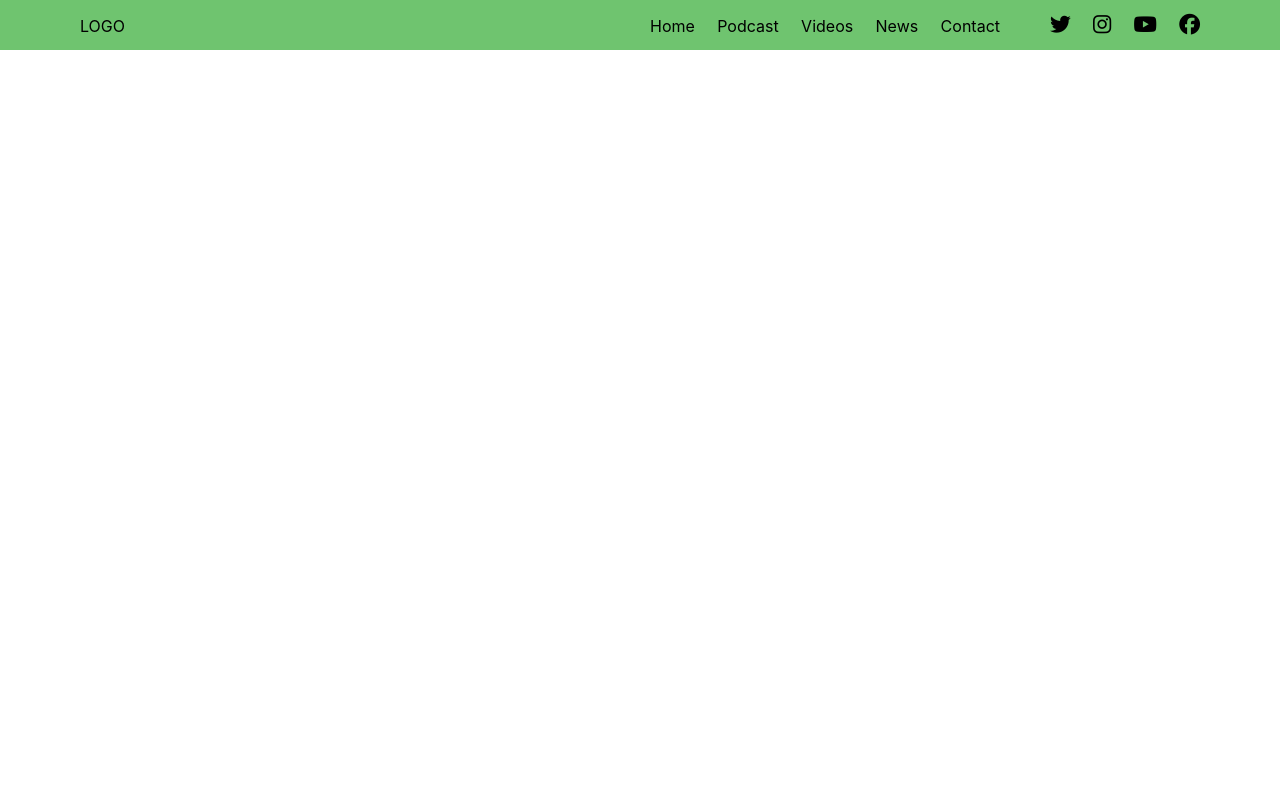
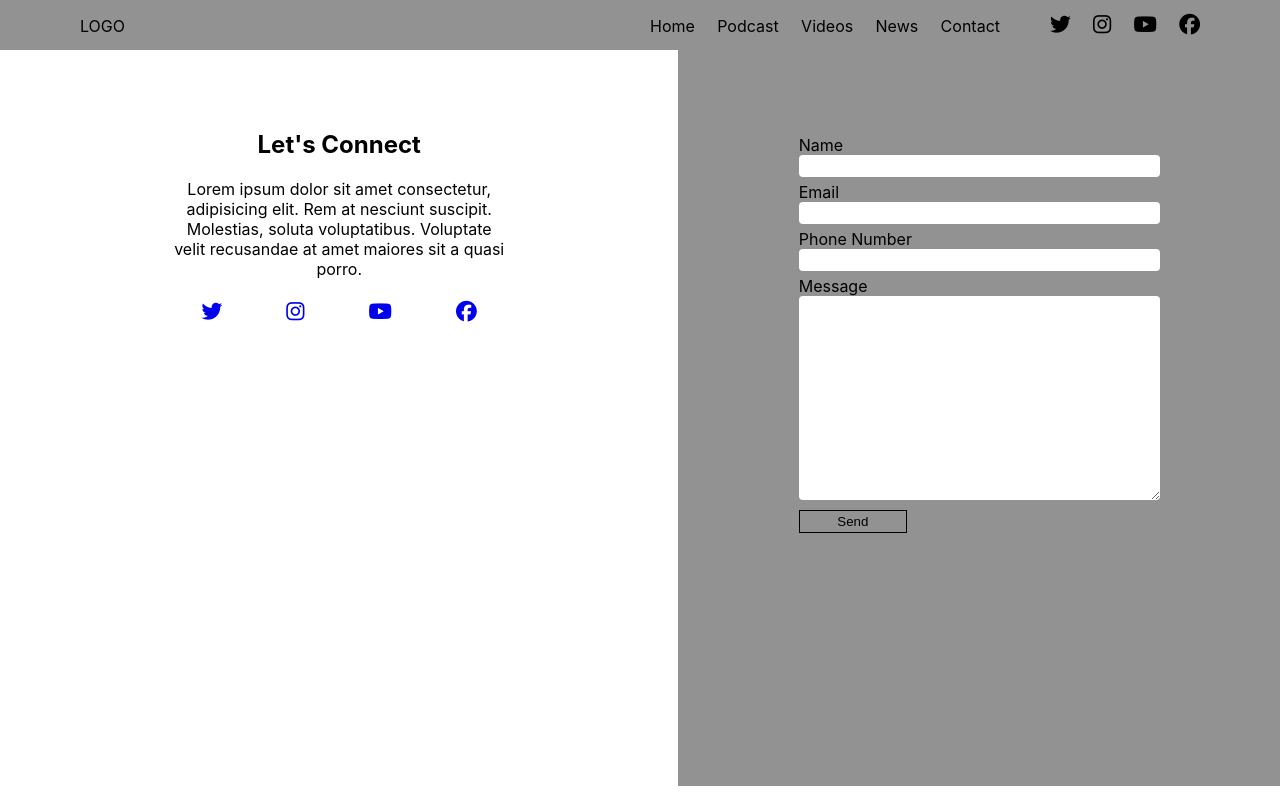
Before and after one commit to mdc-dev/mma-breez-blog, a React (Create React App) app: page /contact in a window 1280 px wide. Built offline with nearby package versions, Linux system fonts and the light colour scheme.

Commit message:
added contact page as well as removed all colors to wires

```diff
--- a/src/App.js
+++ b/src/App.js
@@ -5,6 +5,7 @@ import Home from './components/home/home'
 import Podcast from './components/podcast/podcast';
 import Clips from './components/clips/clips';
 import Articles from './components/articles/articles';
+import Contact from './components/contact/contact';
 
 function App() {
   return (
@@ -16,6 +17,7 @@ function App() {
       <Route exact path="/podcast" element={<Podcast />}/>
       <Route exact path="/clips" element={<Clips />}/>
       <Route exact path="/articles" element={<Articles />}/>
+      <Route exact path="/contact" element={<Contact />}/>
       </Routes>
       </BrowserRouter>
     </div>
--- a/src/components/articles/articles.scss
+++ b/src/components/articles/articles.scss
@@ -1,7 +1,6 @@
 .article-container {
     height: 92vh;
     width: 100vw;
-    background-color: yellow;
     display: inline-flex;
     padding: auto;
 
@@ -15,7 +14,6 @@
         .others {
             height: 100%;
             width: 30%;
-            background-color: green;
             position: relative;
 
             .other-articles {
@@ -29,8 +27,7 @@
                 .article {
                     max-height: 32.9%;
                     width: 100%;
-                    background-color: red;
-                    border-bottom: solid 3px black;
+                    border-bottom: solid 3px rgb(146, 146, 146);
                     text-align: right;
                     padding-top: 45px;
                     padding-bottom: 31.5px;
@@ -53,7 +50,6 @@
         .main {
             height: 100%;
             width: 70%;
-            background-color: orange;
             display: inline-flex;
             position: relative;
             text-align: right;
@@ -83,14 +79,14 @@
             .picture {
                 width: 50%;
                 height: 100%;
-                background-color: brown;
+                background-color: rgb(153, 207, 153);
                 position: relative;
 
                 .continue-button {
                     position: absolute;
                     bottom: 0;
                     right: 0;
-                    background-color: aqua;
+                    background-color: rgb(146, 146, 146);
                     padding: 10px;
                     font-size: 1.3em;
                 }
@@ -99,7 +95,7 @@
             .right-side {
                 width: 50%;
                 height: 100%;
-                background-color: violet;
+                background-color: rgb(146, 146, 146);
             }
         }
     }
--- a/src/components/clips/clips.scss
+++ b/src/components/clips/clips.scss
@@ -1,6 +1,5 @@
 .clips-container {
     height: 92vh;
-    background-color: yellowgreen;
     display: inline-flex;
 
     .inner, .inner-two {
@@ -15,6 +14,7 @@
             width: 500px;
             border: 1px solid black;
             margin-right: 10px;
+            background-color: rgb(153, 207, 153);
         }
 
         .column-one, .column-two {
@@ -26,6 +26,7 @@
                 height: 240px;
                 width: 240px;
                 border: 1px solid black;
+                background-color: rgb(153, 207, 153);
                 margin-bottom: 19px;
             }
         }
--- /dev/null
+++ b/src/components/contact/contact.js
@@ -0,0 +1,38 @@
+import React from "react";
+import "./contact.scss";
+
+const Contact = () => {
+  return (
+    <div className="contact-container">
+      <div className="message-container">
+        <h2>Let's Connect</h2>
+        <p>
+          Lorem ipsum dolor sit amet consectetur, adipisicing elit. Rem at
+          nesciunt suscipit. Molestias, soluta voluptatibus. Voluptate velit
+          recusandae at amet maiores sit a quasi porro.
+        </p>
+        <ul className="social-icons">
+            <li className="icon"><a href="#" alt='twitter'><i class="fa-brands fa-twitter"></i></a></li>
+            <li className="icon"><a href="#" alt='instagram'><i class="fa-brands fa-instagram"></i></a></li>
+            <li className="icon"><a href="#" alt='youtube'><i class="fa-brands fa-youtube"></i></a></li>
+            <li className="icon"><a href="#" alt='facebook'><i class="fa-brands fa-facebook"></i></a></li>
+        </ul>
+      </div>
+      <div className="contact-form">
+        <form action="Submit">
+          <label htmlFor="name">Name</label>
+          <input type="text" id="name" required />
+          <label htmlFor="Email">Email</label>
+          <input type="email" id="email" required />
+          <label htmlFor="phone">Phone Number</label>
+          <input type="phone" id="phone" />
+          <label htmlFor="message">Message</label>
+          <textarea name="message" id="message" cols="30" rows="10"></textarea>
+          <button className="submit">Send</button>
+        </form>
+      </div>
+    </div>
+  );
+};
+
+export default Contact;
--- /dev/null
+++ b/src/components/contact/contact.scss
@@ -0,0 +1,68 @@
+.contact-container {
+    height: 92vh;
+    width: 100vw;
+    display: inline-flex;
+
+    .message-container {
+        width: 53%;
+        padding-top: 80px;
+
+        h2 {
+            margin-top: 0;
+        }
+
+        p {
+            width: 50%;
+            margin: auto;
+        }
+
+        ul {
+            width: 50%;
+            display: inline-flex;
+            list-style: none;
+            margin: auto;
+            padding-left: 0;
+            margin-top: 20px;
+
+            li {
+                font-size: 1.3em;
+                margin: auto
+            }
+        }
+
+    }
+
+    .contact-form {
+        display: block;
+        box-sizing: border-box;
+        width: 47%;
+        padding-top: 80px;
+        background-color: rgb(146, 146, 146);
+
+        form {
+            display: flex;
+            flex-direction: column;
+            width: 60%;
+            margin: auto;
+            text-align: left;
+
+            label {
+                margin-top: 5px;
+            }
+
+            input, textarea {
+                line-height: 1.5em;
+                border-radius: 4px;
+                border: none;
+            }
+
+            button {
+                width: 30%;
+                background-color: rgba(0, 255, 255, 0);
+                border: 1px solid black;
+                padding: 3px;
+                margin-top: 10px;
+            }
+        }
+    }
+}
--- a/src/components/home/home.scss
+++ b/src/components/home/home.scss
@@ -1,12 +1,10 @@
 .hero {
     height: 92vh;
     width: 100vw;
-    background-color: aqua;
     position: relative;
 
     .left-side {
         width: 55%;
-        background-color: green;
         position: absolute;
         top: 20%;
         text-align: left;
--- a/src/components/nav-bar/nav.js
+++ b/src/components/nav-bar/nav.js
@@ -13,7 +13,7 @@ const Nav = () => {
                 <li className="nav-item"><a href="/podcast">Podcast</a></li>
                 <li className="nav-item"><a href="/clips">Videos</a></li>
                 <li className="nav-item"><a href="/articles">News</a></li>
-                <li className="nav-item">Contact</li>
+                <li className="nav-item"><a href="/contact">Contact</a></li>
             </ul>
             <ul className="social-icons">
                 <li className="social-item"><i class="fa-brands fa-twitter"></i></li>
--- a/src/components/nav-bar/nav.scss
+++ b/src/components/nav-bar/nav.scss
@@ -1,7 +1,7 @@
 .nav-container {
     width: 100vw;
     height: 50px;
-    background-color: rgb(111, 196, 111);
+    background-color: rgb(146, 146, 146);
     display: inline-flex;
     position: relative;
 
--- a/src/components/podcast/podcast.scss
+++ b/src/components/podcast/podcast.scss
@@ -4,7 +4,6 @@
     display: inline-flex;
 
     .left-side {
-        background-color: purple;
         height: 100%;
         width: 60%;
         text-align: left;
@@ -14,6 +13,7 @@
             height: 300px;
             width: 600px;
             border: solid 1px black;
+            background-color: rgb(153, 207, 153);
 
         }
 
@@ -38,7 +38,7 @@
     }
 
     .right-side {
-        background-color: lime;
+        background-color: rgb(146, 146, 146);
         height: 100%;
         width: 40%;
         overflow-y: scroll;
@@ -53,8 +53,8 @@
                 width: 300px;
                 margin: auto;
                 margin-top: 15px;
-                background-color: brown;
                 border: 1px solid black;
+                background-color: rgb(153, 207, 153)
             }
         }
     }
```
